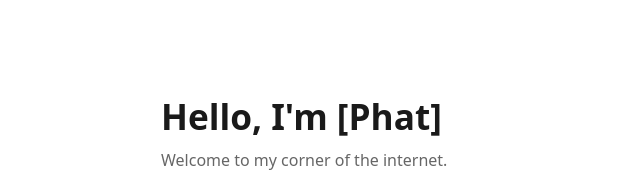
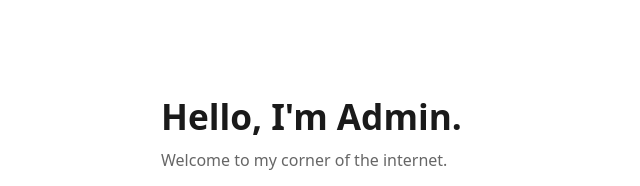
Before and after one commit to Travezi/PchTc, a plain HTML site: page index.html in a window 1280 px wide. Shown: the top 186 px of the page, without its empty margins (159-799 px from the left). Drawn offline with Linux system fonts and the light colour scheme.

Commit message:
Update index.html

```diff
--- a/index.html
+++ b/index.html
@@ -19,7 +19,7 @@
 </head>
 <body>
 <main>
-  <h1>Hello, I'm [Phat]</h1>
+  <h1>Hello, I'm Admin.</h1>
   <p class="tag">Welcome to my corner of the internet.</p>
   <nav>
     <a href="#about">About</a>
```
